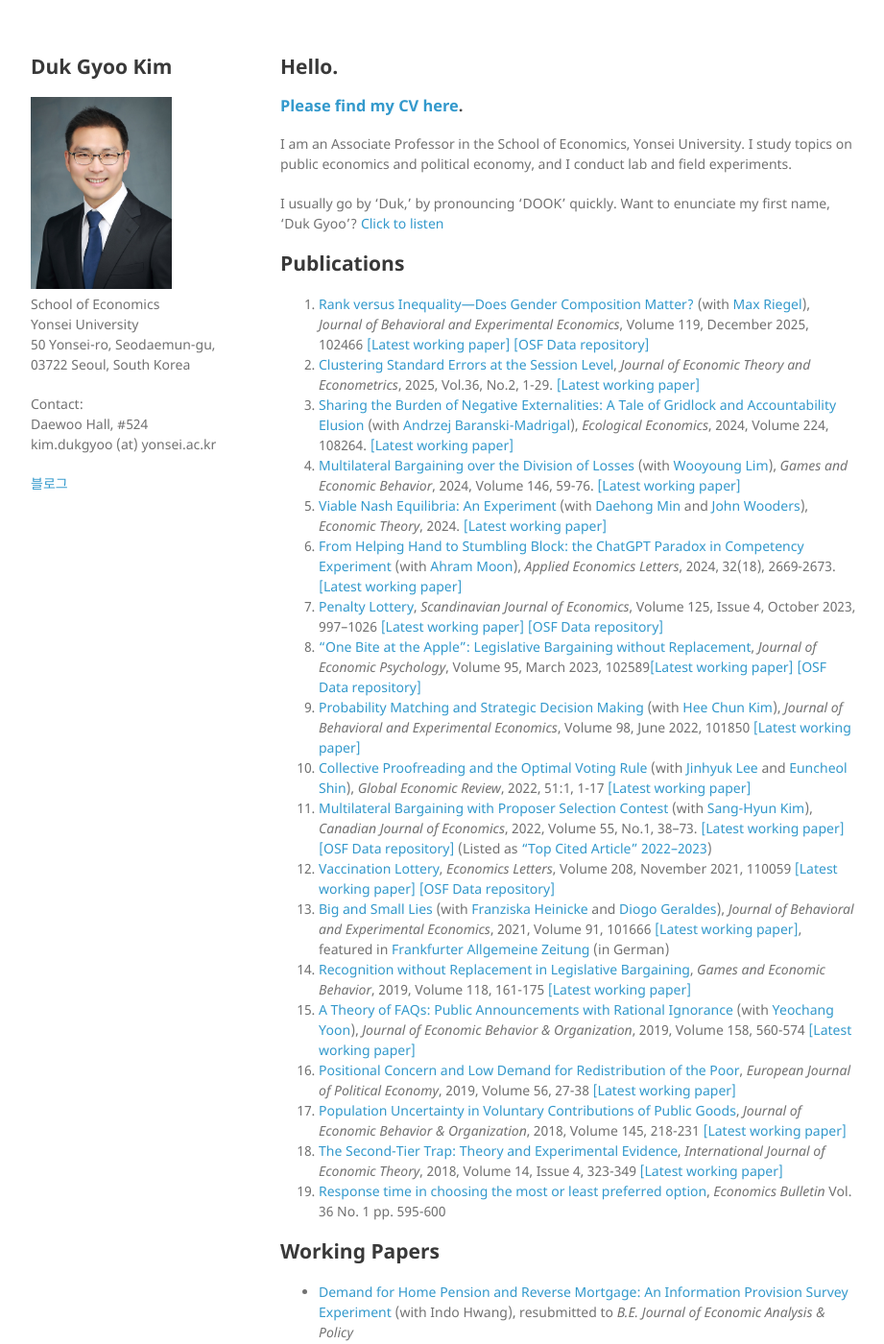
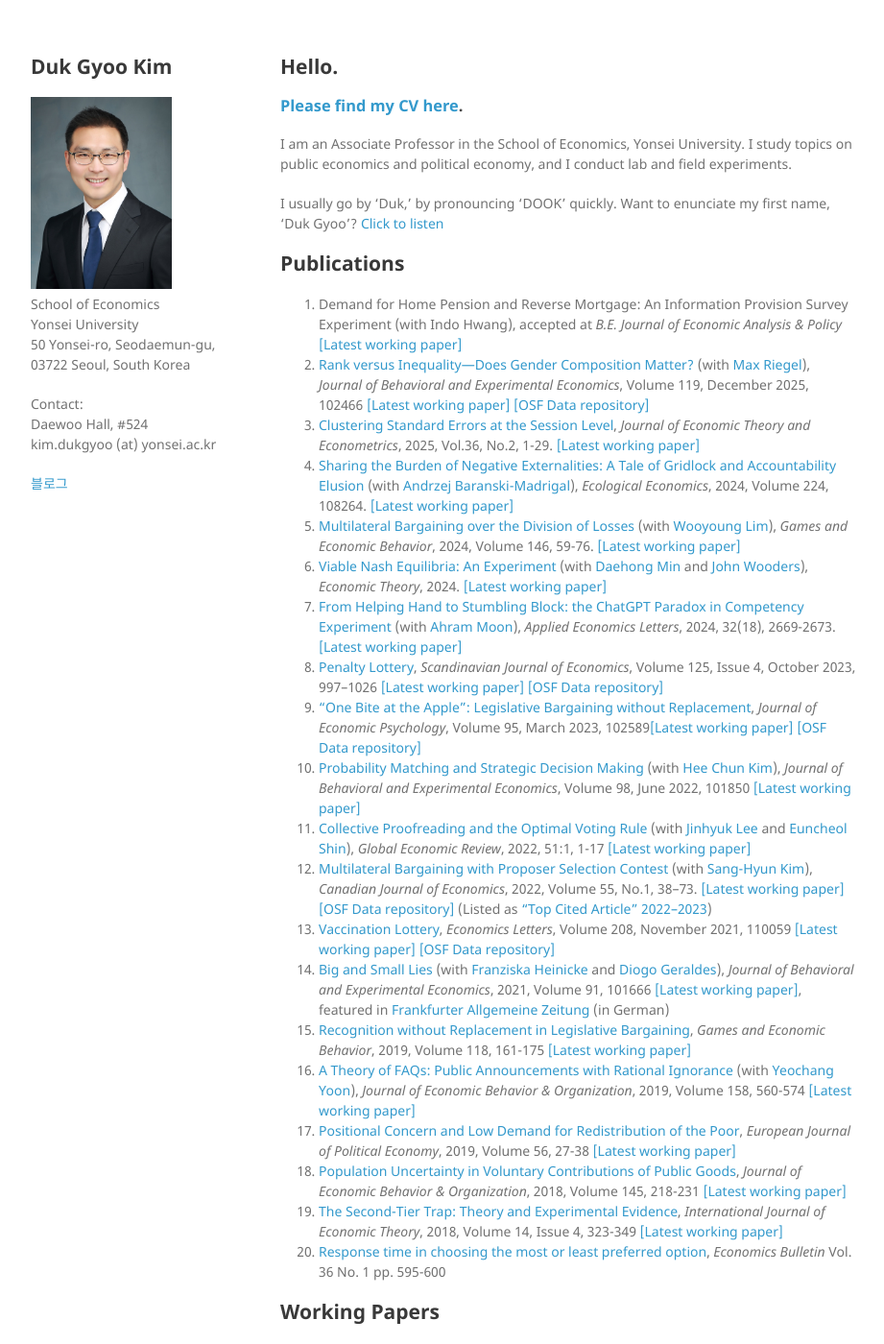
Before and after one commit to kimdukgyoo/kimdukgyoo.github.io, a Jekyll site: the page built from index.md, in a window 1280 px wide and 1400 px high. Shown: the whole window at 96% size, without its empty margins (178-1099 px from the left). Built offline with Jekyll 4.4.1, drawn with Linux system fonts in a browser that asks for light colours; our own code applies the rules of GitHub Pages for plain Markdown files; some of the changed lines change nothing that is shown.

Commit message:
Update index.md

```diff
--- a/index.md
+++ b/index.md
@@ -17,6 +17,7 @@ I usually go by 'Duk,' by pronouncing 'DOOK' quickly. Want to enunciate my first
 -->
 
 ## Publications
+1. Demand for Home Pension and Reverse Mortgage: An Information Provision Survey Experiment (with Indo Hwang), accepted at _B.E. Journal of Economic Analysis & Policy_ <a href="https://kimdukgyoo.github.io/PDFfiles/HomePension.pdf" target="_blank">[Latest working paper]</a>
 1. <a href="https://doi.org/10.1016/j.socec.2025.102466" target="_blank">Rank versus Inequality---Does Gender Composition Matter?</a> (with <a href="https://max-riegel.netlify.app/" target="_blank">Max Riegel</a>), _Journal of Behavioral and Experimental Economics_, Volume 119, December 2025, 102466 <a href="https://kimdukgyoo.github.io/PDFfiles/RankVsInequality.pdf" target="_blank">[Latest working paper]</a> <a href="https://osf.io/p59af" target="_blank">[OSF Data repository]</a>
 1. <a href="https://doi.org/10.22812/jetem.2025.36.2.001" target="_blank">Clustering Standard Errors at the Session Level</a>, _Journal of Economic Theory and Econometrics_, 2025, Vol.36, No.2, 1-29. <a href="https://kimdukgyoo.github.io/PDFfiles/ClusteringSEsession.pdf" target="_blank">[Latest working paper]</a>
 1. <a href="https://doi.org/10.1016/j.ecolecon.2024.108264" target="_blank">Sharing the Burden of Negative Externalities: A Tale of Gridlock and Accountability Elusion</a> (with <a href="http://www.abarmad.com/" target="_blank">Andrzej Baranski-Madrigal</a>), _Ecological Economics_, 2024, Volume 224, 108264. <a href="https://kimdukgyoo.github.io/PDFfiles/SharingNegative.pdf" target="_blank">[Latest working paper]</a>
@@ -40,7 +41,6 @@ Volume 55, No.1, 38--73. <a href="https://kimdukgyoo.github.io/PDFfiles/MBContes
 <!--6. Why Are the Poor Conservative? (with Paul Moon Sub Choi), _Korean Journal of Economics_, 2015, Vol.22(1), pp. 15-24-->
 
 ## Working Papers
-* <a href="https://kimdukgyoo.github.io/PDFfiles/HomePension.pdf" target="_blank">Demand for Home Pension and Reverse Mortgage: An Information Provision Survey Experiment</a> (with Indo Hwang), resubmitted to _B.E. Journal of Economic Analysis & Policy_
 * <a href="https://kimdukgyoo.github.io/PDFfiles/CitizenLottery.pdf" target="_blank">Good-Citizen Lottery</a>
 * <a href="https://kimdukgyoo.github.io/PDFfiles/CBDCsurvey.pdf" target="_blank">Public Demand and Financial Implications for Retail CBDC: A Randomized Survey Experiment</a> (with <a href="https://sites.google.com/view/ohik-kwon" target="_blank">Ohik Kwon</a> and <a href="https://sites.google.com/ucdavis.edu/seungduck-lee" target="_blank">Seungduck Lee</a>), resubmitted to _Economic Analysis and Policy_
 * <a href="https://kimdukgyoo.github.io/PDFfiles/PositiveAndNegativeSelection.pdf" target="_blank">Positive and Negative Selection in Bargaining</a> (with <a href="https://sites.google.com/site/dongkyuchang/" target="_blank">Dongkyu Chang</a> and <a href="http://wooyoung.people.ust.hk/" target="_blank">Wooyoung Lim</a>), CESifo Working Paper <a href="https://www.cesifo.org/en/publikationen/2022/working-paper/positive-and-negative-selection-bargaining-experiment" target="_blank">No. 9908</a>, resubmitted to _Journal of Economic Theory_
```
